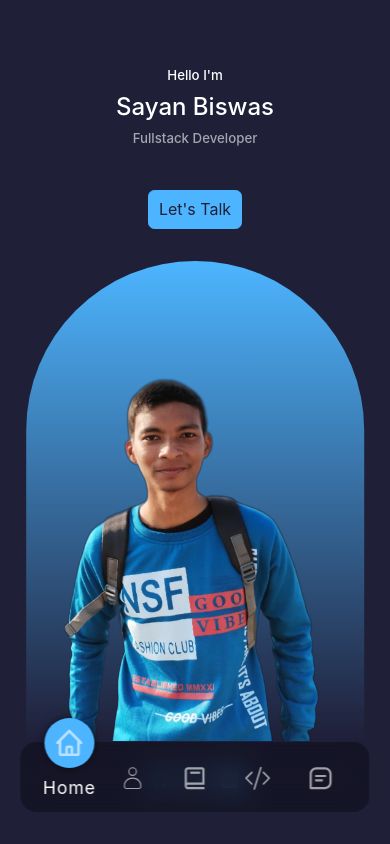
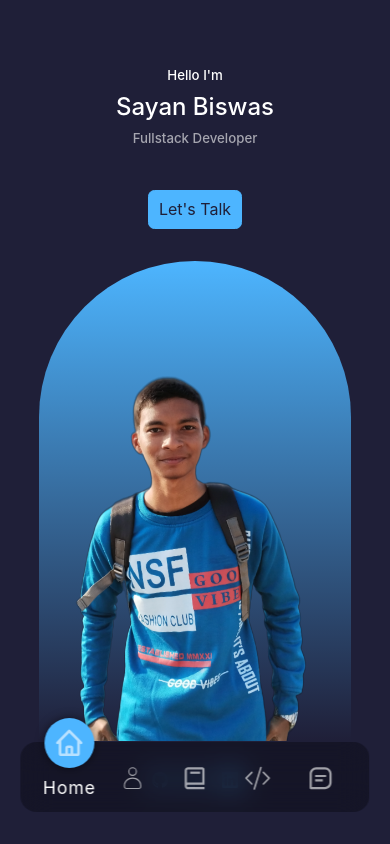
Before and after one commit to sayanbiswascoder/portfolio, a React (Create React App) app: page / in a window 390 px wide. Shown: the top 844 px of the page. Built offline with nearby package versions, Linux system fonts and the light colour scheme.

Commit message:
changing og image

```diff
--- a/src/components/header/header.css
+++ b/src/components/header/header.css
@@ -48,7 +48,7 @@ header{
 
 .me {
   background: linear-gradient(var(--color-primary), transparent);
-  width: 25vw;
+  width: 15vw;
   height: 30rem;
   position: absolute;
   left: 50%;
@@ -75,7 +75,7 @@ header{
     height: 68vh;
   }
   .me {
-    width: 20rem;
+    width: 40vw;
   }
 }
 
@@ -91,6 +91,6 @@ header{
     display: flex;
   }
   .me {
-    width: 40vh;
+    width: 80vw;
   }
 }
```
